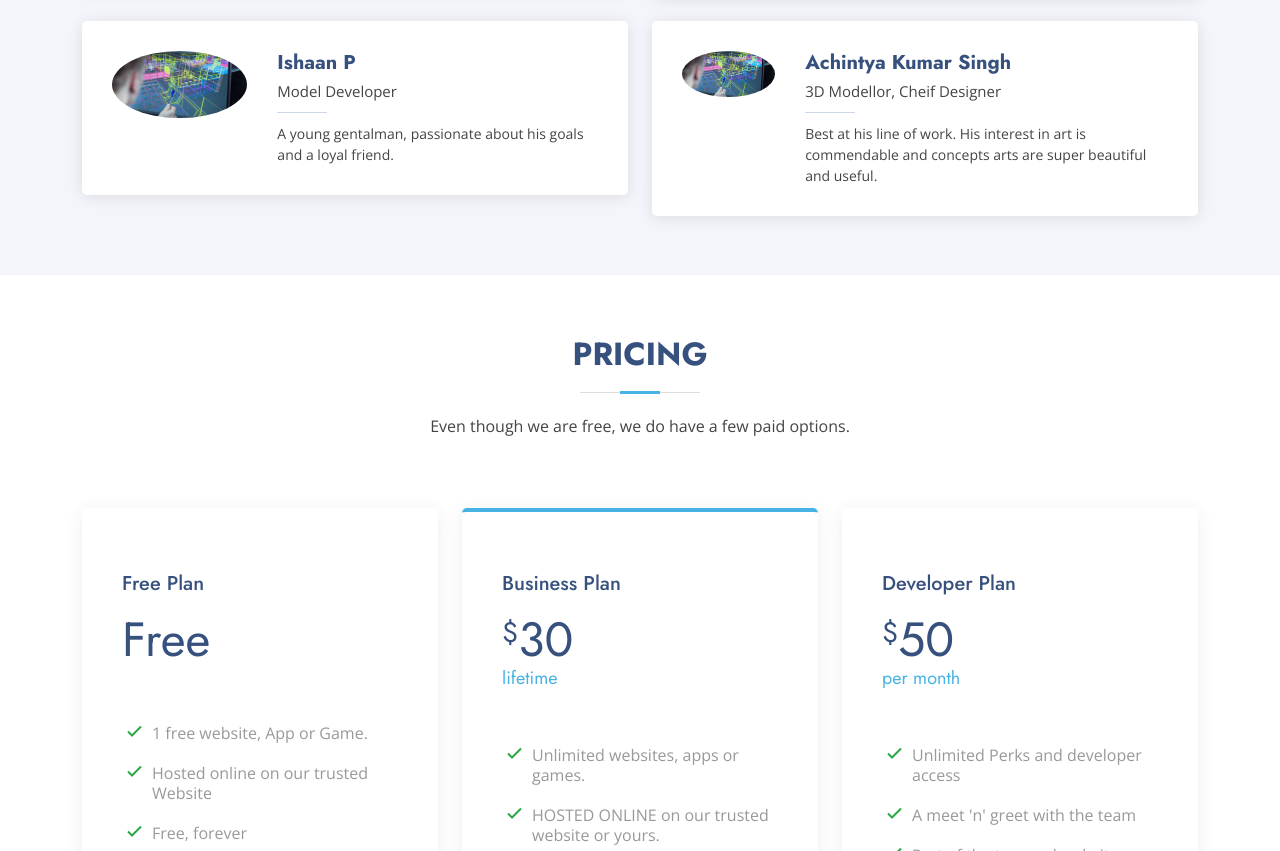
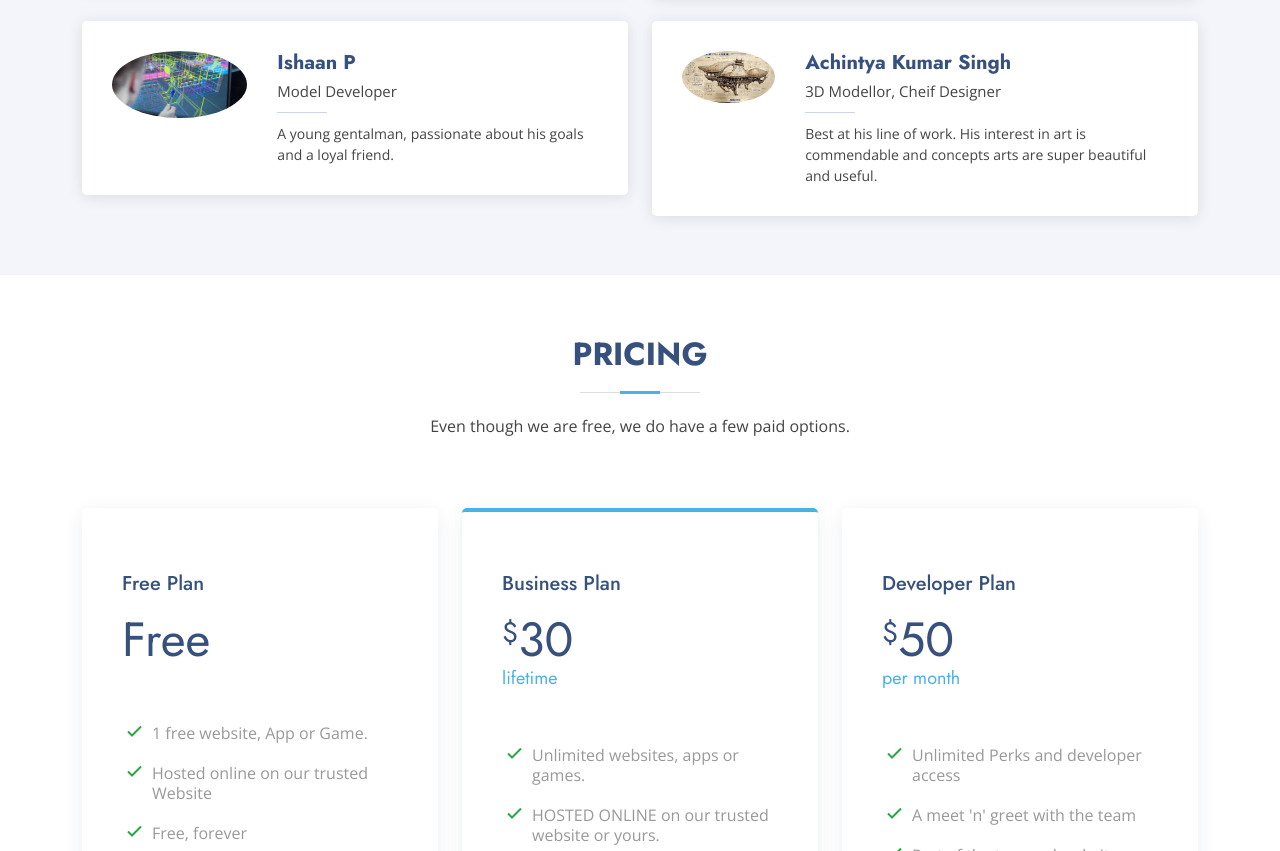
Before and after one commit to CoolDevGA-GitHub/cooldevga.github.io, a plain HTML site: page index.html in a window 1280 px wide. Shown: the part 3410-4261 px from the top of the page. Drawn offline with nearby package versions, Linux system fonts and the light colour scheme.

Commit message:
Update index.html

```diff
--- a/index.html
+++ b/index.html
@@ -511,7 +511,7 @@
 
           <div class="col-lg-6 mt-4">
             <div class="member d-flex align-items-start" data-aos="zoom-in" data-aos-delay="300">
-              <div class="pic"><img src="assets/img/team/team-3.jpg" class="img-fluid" alt=""></div>
+              <div class="pic"><img src="assets/img/team/team-4.jpg" class="img-fluid" alt=""></div>
               <div class="member-info">
                 <h4>Achintya Kumar Singh</h4>
                 <span>3D Modellor, Cheif Designer</span>
```
